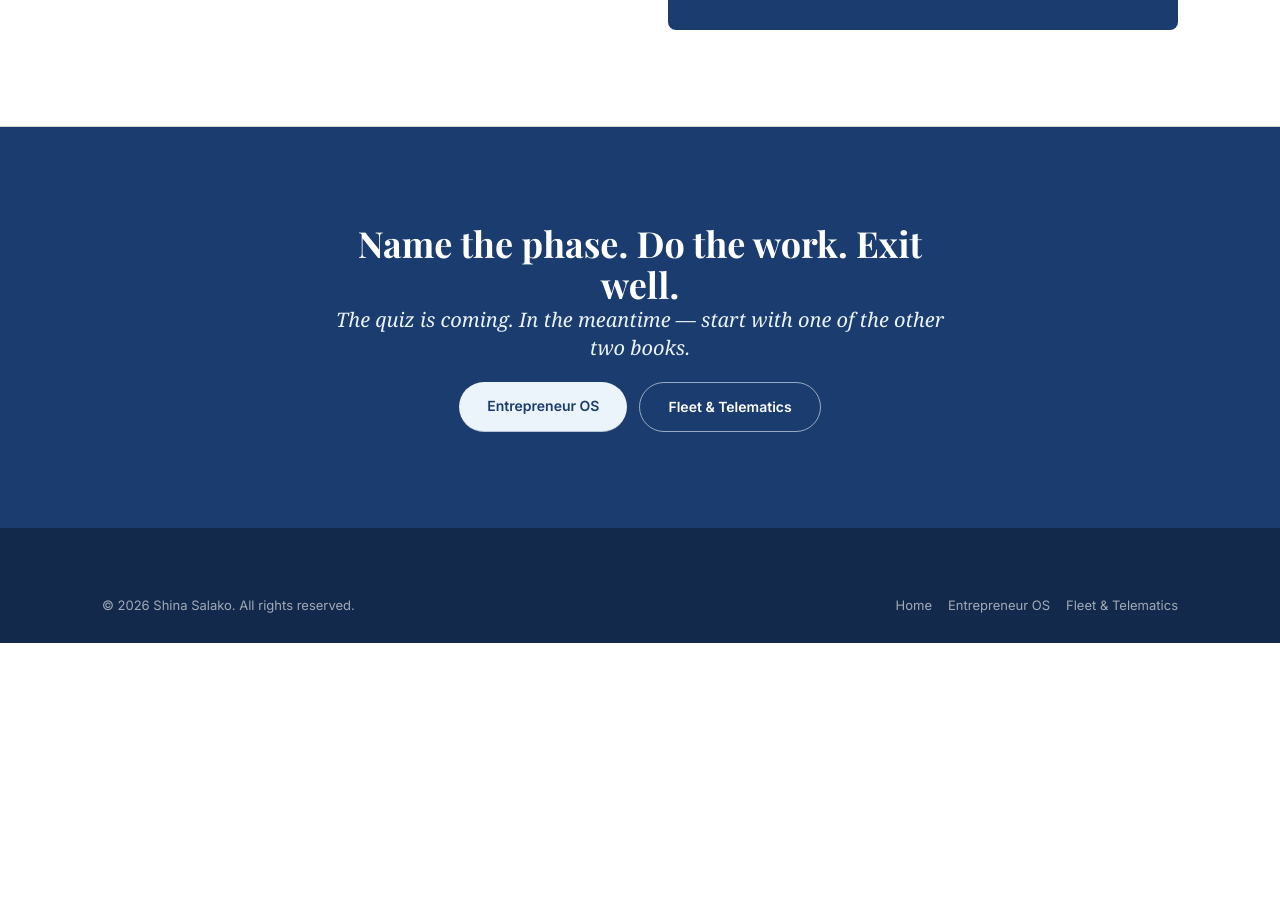
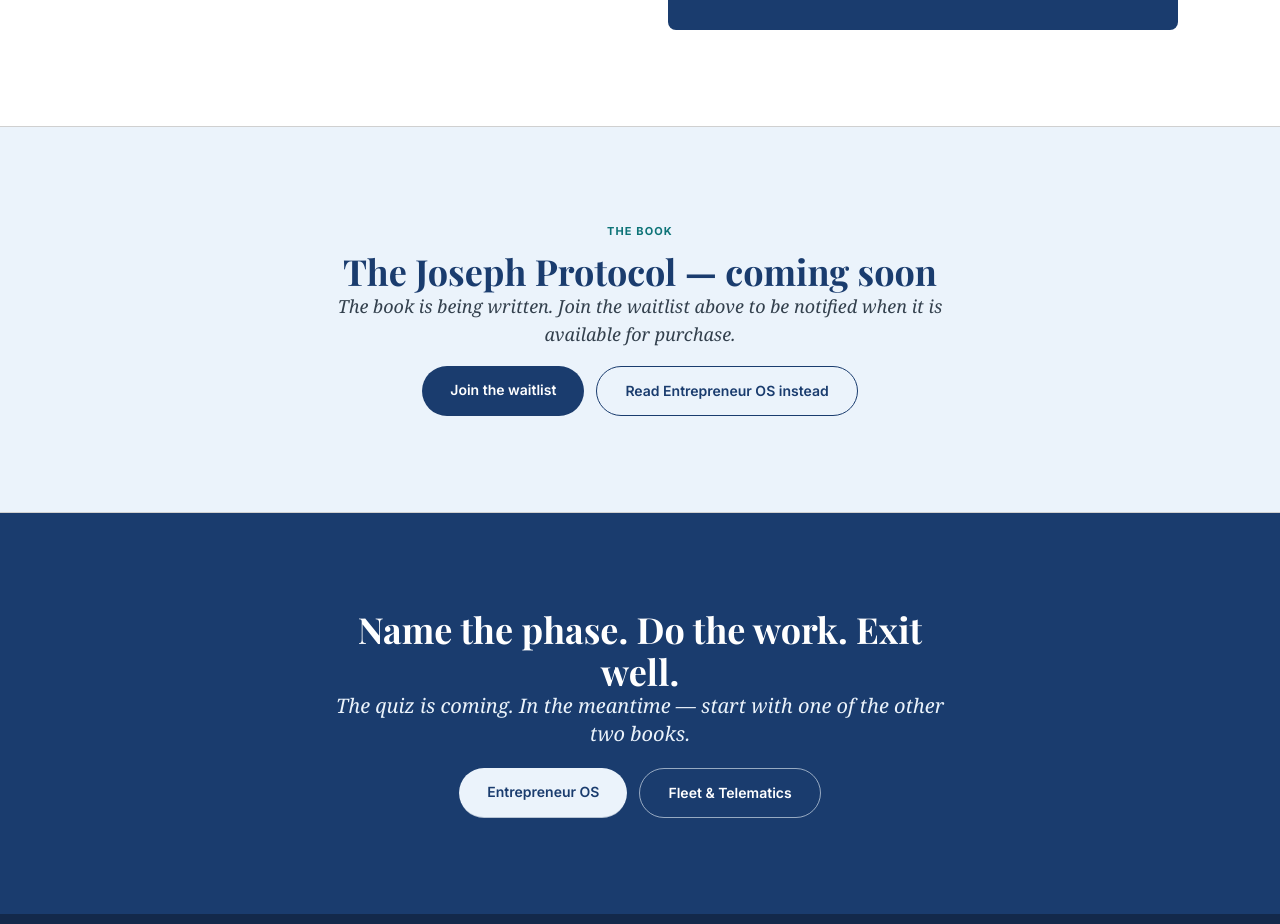
Before and after one commit to techbitdigital/shinasalako-next, a Next.js app: page /joseph-protocol in a window 1280 px wide. Shown: the part 2200-3124 px from the top of the page. Before the commit the page ends 2843 px from the top, so only its background shows below. Built offline with nearby package versions, Linux system fonts and the light colour scheme.

Commit message:
fix: resources dropdown right-align, EOS back-link, Joseph Protocol book CTA, workshop placeholder, all QA items resolved

```diff
--- a/src/app/joseph-protocol/page.tsx
+++ b/src/app/joseph-protocol/page.tsx
@@ -208,6 +208,40 @@
         </div>
       </section>
 
+      {/* Book purchase CTA */}
+      <section
+        className="py-16 md:py-24"
+        style={{ background: "var(--cream)", borderBottom: "1px solid var(--line)" }}
+      >
+        <div style={{ maxWidth: "680px" }} className="mx-auto px-5 md:px-8 text-center">
+          <p className="text-[11px] tracking-widest uppercase font-bold mb-3" style={{ color: "var(--teal)" }}>
+            The book
+          </p>
+          <h2 className="font-serif text-2xl sm:text-3xl md:text-4xl mb-4" style={{ color: "var(--navy)" }}>
+            The Joseph Protocol — coming soon
+          </h2>
+          <p className="font-serif italic text-base md:text-lg mb-8" style={{ color: "var(--ink-soft)" }}>
+            The book is being written. Join the waitlist above to be notified when it is available for purchase.
+          </p>
+          <div className="flex flex-col sm:flex-row gap-3 justify-center">
+            <Link
+              href="#quiz"
+              className="inline-block text-center px-7 py-3.5 rounded-full text-sm font-semibold border-0"
+              style={{ background: "var(--navy)", color: "#fff" }}
+            >
+              Join the waitlist
+            </Link>
+            <Link
+              href="/entrepreneur-os/book"
+              className="inline-block text-center px-7 py-3.5 rounded-full text-sm font-semibold"
+              style={{ background: "transparent", color: "var(--navy)", border: "1.5px solid var(--navy)" }}
+            >
+              Read Entrepreneur OS instead
+            </Link>
+          </div>
+        </div>
+      </section>
+
       {/* Final CTA */}
       <section className="py-16 md:py-24 text-center" style={{ background: "var(--navy)" }}>
         <div style={{ maxWidth: "680px" }} className="mx-auto px-5 md:px-8">
--- a/src/components/eos/EosWorkshopBooking.tsx
+++ b/src/components/eos/EosWorkshopBooking.tsx
@@ -60,7 +60,7 @@
         { name: "name", label: "Full name", type: "text", placeholder: "Your name" },
         { name: "email", label: "Email address", type: "email", placeholder: "your@email.com" },
         { name: "phone", label: "Phone number", type: "tel", placeholder: "+234 xxx xxx xxxx" },
-        { name: "organisation", label: "Business / organisation", type: "text", placeholder: "Optional" },
+        { name: "organisation", label: "Business / organisation", type: "text", placeholder: "Your company name (optional)" },
       ].map((field) => (
         <div key={field.name}>
           <label className="block text-sm font-semibold mb-1.5" style={{ color: "var(--navy)" }}>{field.label}</label>
--- a/src/components/global/GlobalBar.tsx
+++ b/src/components/global/GlobalBar.tsx
@@ -107,8 +107,8 @@
       {/* Dropdown — flush to button, no gap */}
       {hasChildren && open && (
         <div
-          className="absolute top-full left-0 z-50 min-w-[210px]"
-          style={{ paddingTop: "4px" }}
+          className="absolute top-full z-50 min-w-[210px]"
+          style={{ paddingTop: "4px", ...(item.label === "Resources" ? { right: 0 } : { left: 0 }) }}
           onMouseEnter={handleMouseEnter}
           onMouseLeave={handleMouseLeave}
         >
```
